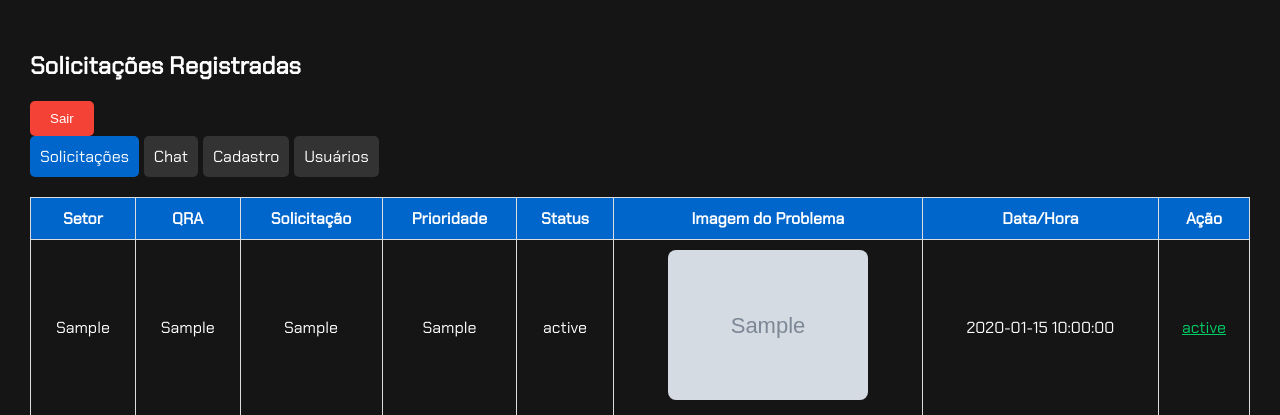
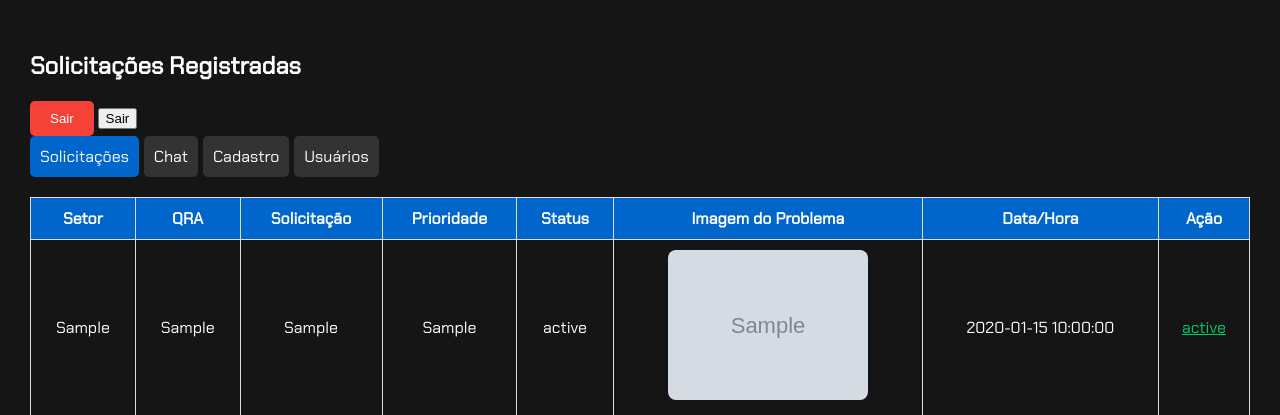
Before and after one commit to razhaum/STI, a Flask app: page /solicitacoes in a window 1280 px wide. Shown: the top 415 px of the page. Run offline with Flask 3, Linux system fonts and the light colour scheme; the first user in the database is signed in; data comes from the database, SQL or seed files in the repository; tables that the repository leaves empty hold one stand-in row (Sample ...).

Commit message:
Primeiro commit - projeto inicial

```diff
--- a/templates/solicitacoes.html
+++ b/templates/solicitacoes.html
@@ -136,18 +136,22 @@
 
 
 
- {% if 'usuario' in session or 'admin' in session %}
-    <!-- Exibir o botão de logout se qualquer tipo de usuário estiver logado -->
+ <!-- Botão de logout -->
+        <a href="{{ url_for('logout') }}">
+            <button style="padding: 10px 20px; background-color: #f44336; color: white; border: none; border-radius: 5px;">
+                Sair
+            </button>
+        </a>
+
+    {% if 'usuario' in session %}
+    <!-- Exibir o botão de logout se o usuário estiver logado -->
     <a href="{{ url_for('logout') }}">
-        <button style="padding: 10px 20px; background-color: #f44336; color: white; border: none; border-radius: 5px;">
-            Sair
-        </button>
+        <button>Sair</button>
     </a>
 {% else %}
-    <!-- Caso o usuário não esteja logado, exibe link de login -->
+    <!-- Caso o usuário não esteja logado, você pode redirecioná-lo ou mostrar um link de login -->
     <a href="{{ url_for('login') }}">Entrar</a>
 {% endif %}
-
 
 
     <div class="tabs">
```
